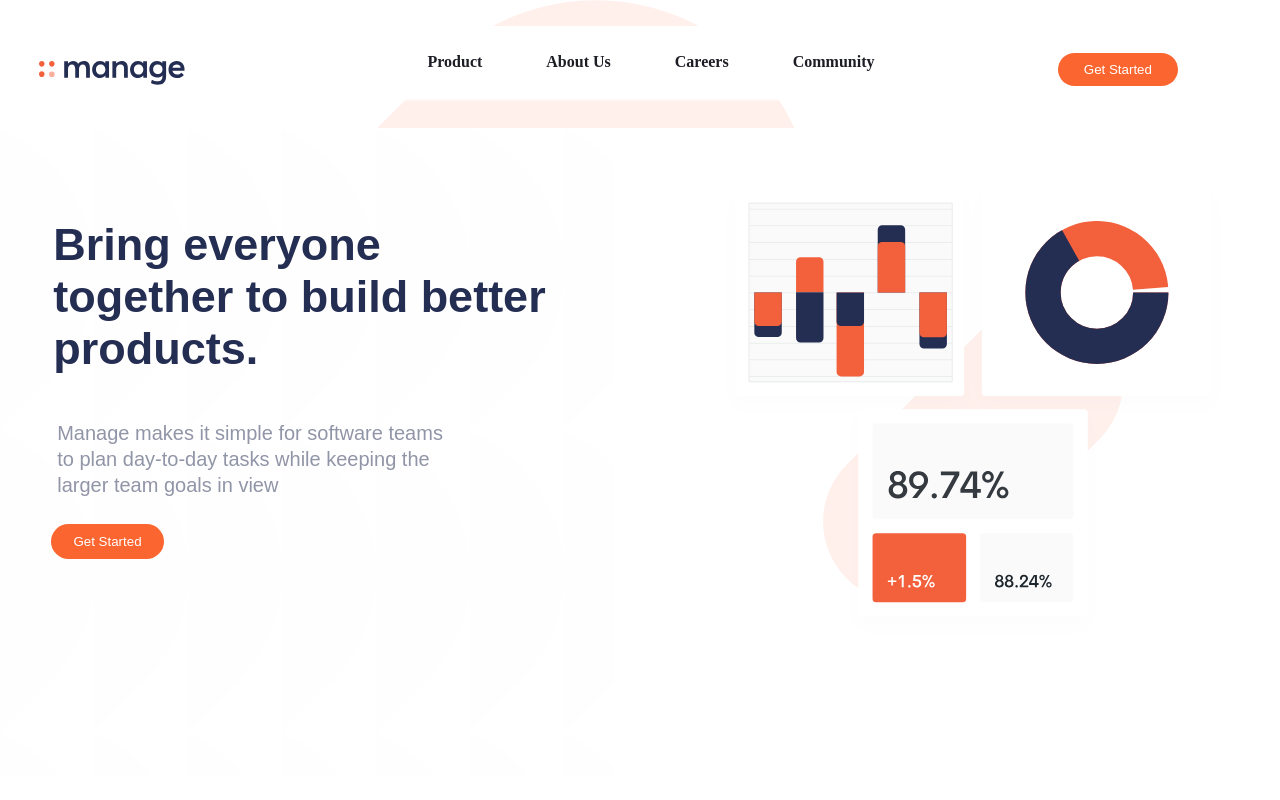
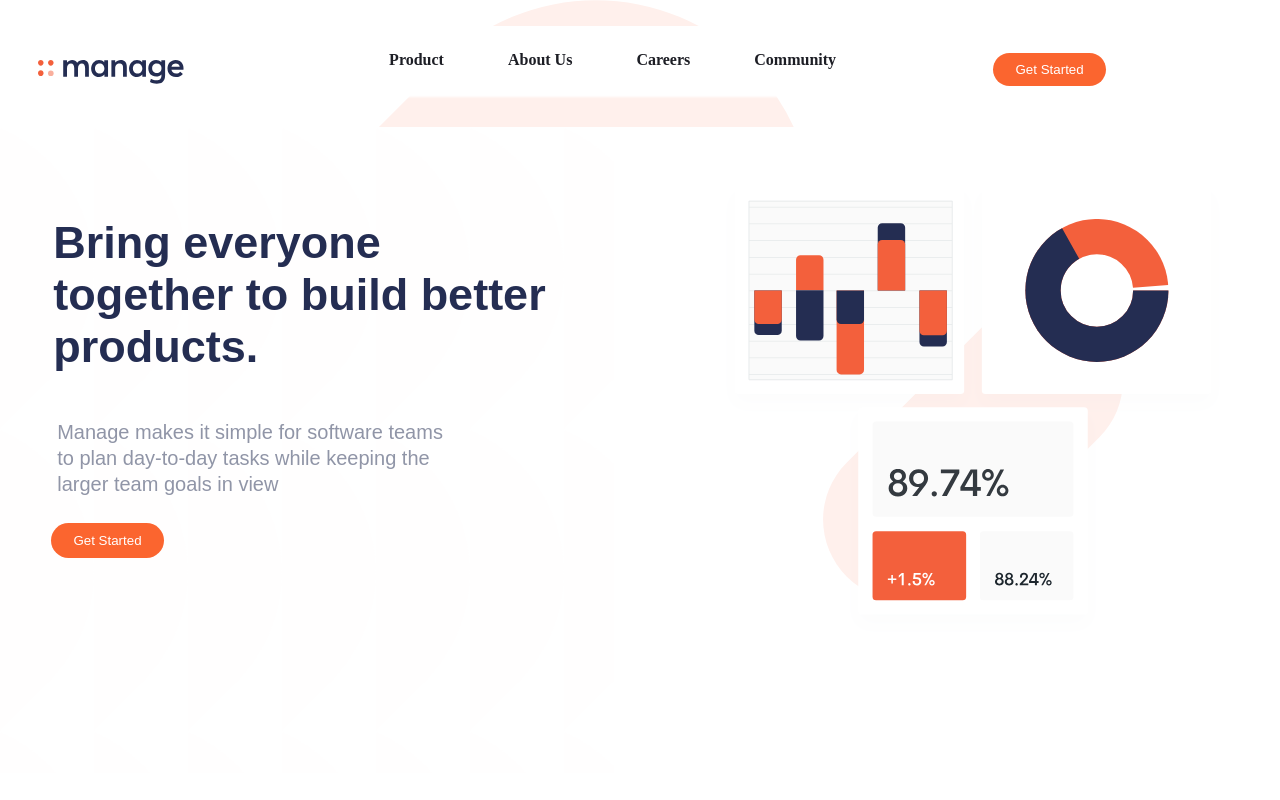
Before and after one commit to lape15/responsive-landing, a website built with Parcel: page index.html in a window 1280 px wide. Shown: the top 800 px of the page. Built offline with nearby package versions, Linux system fonts and the light colour scheme.

Commit message:
nabar fixed

```diff
--- a/css/main.scss
+++ b/css/main.scss
@@ -70,6 +70,10 @@ body {
   position: relative;
   background-image: url("../images/bg-tablet-pattern.svg");
   background-repeat: no-repeat;
+  position: fixed;
+  top: 0;
+  width: 90%;
+  z-index: 1;
 
   // background-position: left;
   background-color: white;
@@ -122,6 +126,7 @@ body {
     // border: 2px solid green;
     background-color: color(white);
     padding: 2%;
+    position: static;
 
     .nav-svg {
       grid-column: 1/3;
--- a/js/script.js
+++ b/js/script.js
@@ -2,8 +2,8 @@ const toggler = document.querySelector(".nav-toggler");
 const form = document.getElementById("form");
 const email = document.getElementById("email");
 const p = document.querySelector("#p");
-console.log(email);
-console.log(form);
+// console.log(email);
+// console.log(form);
 toggler.addEventListener("click", () => {
   let tog = document.querySelector(".hidden");
   if (tog.style.display === "block") {
@@ -25,7 +25,7 @@ function inIt() {
 }
 
 function checkEmail() {
-  console.log(email);
+  // console.log(email);
   const emailValue = email.value.trim();
   if (emailValue === "") {
     setError(email);
```
Also changed, not shown: css/main.css.
